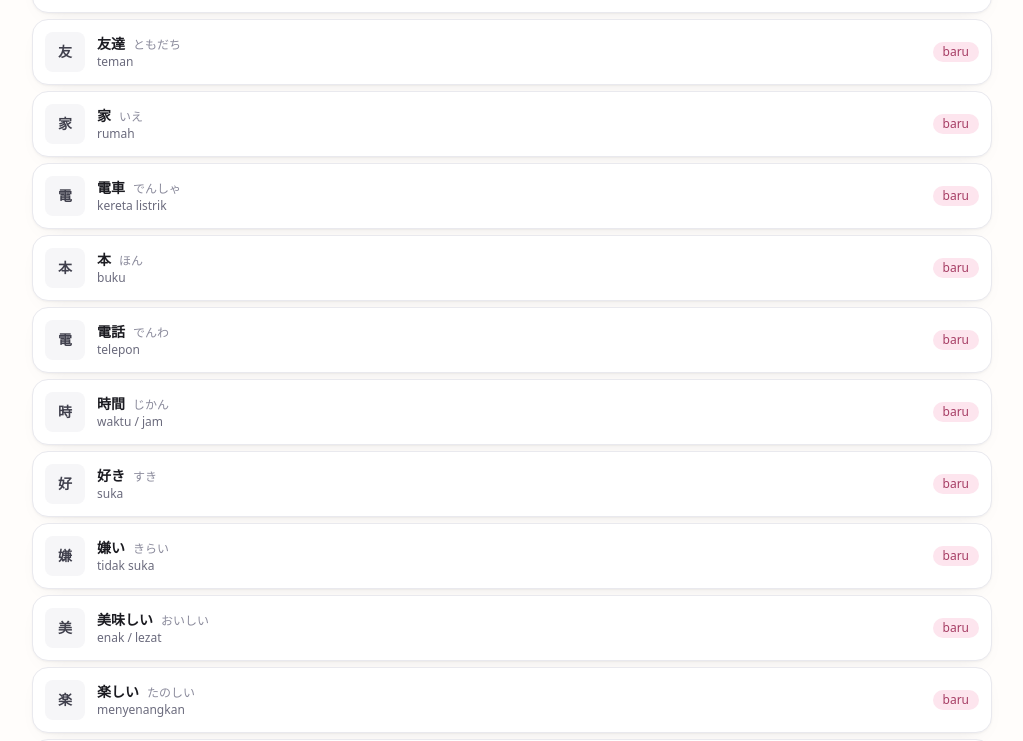
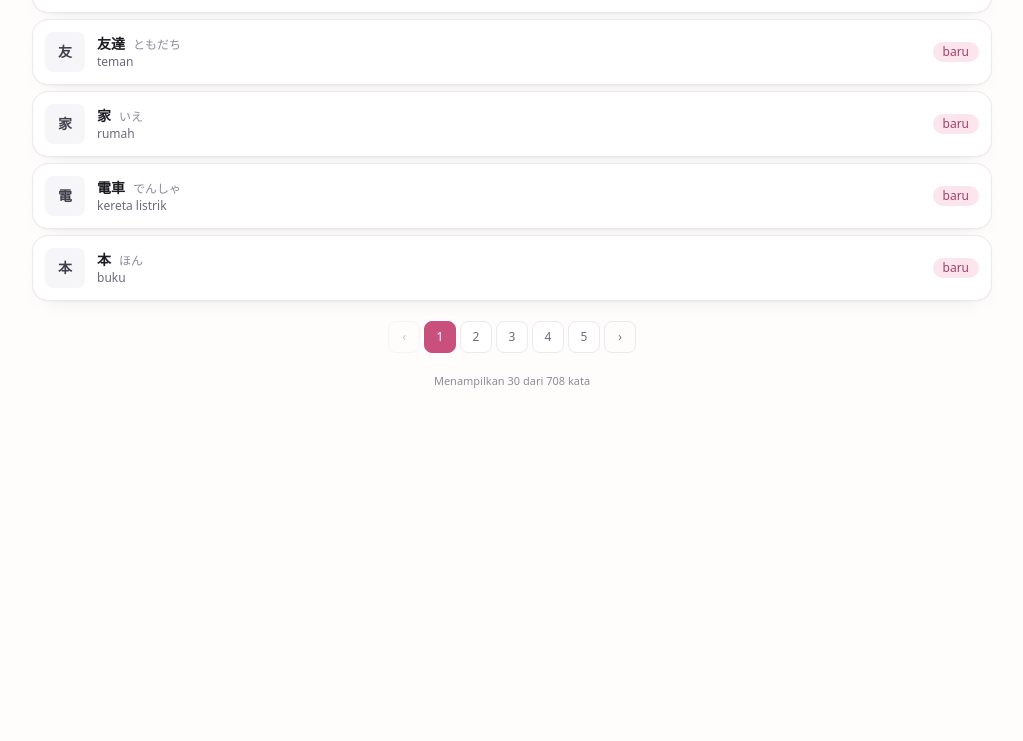
Before and after one commit to Levi50421905/manabi, a Next.js app in the folder apps/web/: page /vocab in a window 1280 px wide. Shown: the part 2017-2758 px from the top of the page, without its empty margins (256-1279 px from the left). After the commit the page ends 2463 px from the top, so only its background shows below. Built offline with nearby package versions, Linux system fonts and the light colour scheme.

Commit message:
feat(ux): CTA kana pindah ke header, grid kana lebih padat (10 kolom), paginasi kosakata 30/halaman + animasi bertahap, hormati prefers-reduced-motion

```diff
--- a/apps/web/app/globals.css
+++ b/apps/web/app/globals.css
@@ -138,6 +138,18 @@
   border-color: rgb(var(--surface));
 }
 
+/* Hormati preferensi pengguna yang tidak ingin animasi */
+@media (prefers-reduced-motion: reduce) {
+  *,
+  *::before,
+  *::after {
+    animation-duration: 0.01ms !important;
+    animation-iteration-count: 1 !important;
+    transition-duration: 0.01ms !important;
+    scroll-behavior: auto !important;
+  }
+}
+
 ::-webkit-scrollbar {
   width: 10px;
   height: 10px;
--- a/apps/web/app/kana/page.tsx
+++ b/apps/web/app/kana/page.tsx
@@ -47,8 +47,16 @@ export default function KanaPage() {
             Huruf dasar + dakuten, handakuten, dan yoon. Klik kartu untuk mendengar pelafalannya.
           </p>
         </div>
-        <div className="flex flex-wrap gap-2">
-          <div className="flex rounded-xl border border-ink-200 bg-white p-1">
+        <div className="flex flex-wrap items-center gap-2">
+          <Button
+            onClick={() => {
+              setMode("latihan");
+              startQuiz();
+            }}
+          >
+            Mulai latihan
+          </Button>
+          <div className="flex rounded-xl border border-ink-200 bg-surface p-1">
             {(["hiragana", "katakana"] as KanaType[]).map((item) => (
               <button
                 key={item}
@@ -108,13 +116,13 @@ export default function KanaPage() {
                   <p className="mb-2 text-[11px] font-medium uppercase tracking-wide text-ink-400">
                     {group.label}
                   </p>
-                  <div className="grid grid-cols-5 gap-2">
+                  <div className="grid grid-cols-5 gap-2 sm:grid-cols-8 lg:grid-cols-10">
                     {group.items.map((item) => (
                       <button
                         key={item.id}
                         type="button"
                         onClick={() => speak(item.char)}
-                        title={`${item.char} â€” ${item.romaji} (klik untuk mendengar)`}
+                        title={`${item.char} - ${item.romaji} (klik untuk mendengar)`}
                         className="group flex flex-col items-center justify-center rounded-xl border border-ink-100 bg-white py-3 transition-colors hover:border-sakura-200 hover:bg-sakura-50"
                       >
                         <span className="jp text-2xl font-semibold text-ink-900">{item.char}</span>
--- a/apps/web/app/vocab/page.tsx
+++ b/apps/web/app/vocab/page.tsx
@@ -2,7 +2,16 @@
 
 import { useMemo, useState } from "react";
 import { vocab, type PartOfSpeech } from "@manabi/content";
-import { Badge, Button, Card, CardContent, ProgressBar, cn } from "@manabi/ui";
+import {
+  Badge,
+  Button,
+  Card,
+  CardContent,
+  EmptyState,
+  Pagination,
+  ProgressBar,
+  cn,
+} from "@manabi/ui";
 import type { Rating } from "@manabi/srs";
 import { createCard, review as scheduleReview } from "@manabi/srs";
 import { SpeakButton } from "@/components/speak-button";
@@ -25,12 +34,14 @@ const RATINGS: Array<{ rating: Rating; label: string; className: string }> = [
 ];
 
 const ALL = "semua" as const;
+const PAGE_SIZE = 30;
 
 export default function VocabPage() {
   const progress = useProgress();
   const [query, setQuery] = useState("");
   const [pos, setPos] = useState<PartOfSpeech | typeof ALL>(ALL);
   const [expanded, setExpanded] = useState<string | null>(null);
+  const [page, setPage] = useState(1);
 
   const [session, setSession] = useState<string[] | null>(null);
   const [index, setIndex] = useState(0);
@@ -61,6 +72,10 @@ export default function VocabPage() {
       return `${item.kanji} ${item.kana} ${item.romaji} ${item.meaning}`.toLowerCase().includes(q);
     });
   }, [query, pos]);
+
+  const pageCount = Math.max(1, Math.ceil(filtered.length / PAGE_SIZE));
+  const currentPage = Math.min(page, pageCount);
+  const pageItems = filtered.slice((currentPage - 1) * PAGE_SIZE, currentPage * PAGE_SIZE);
 
   const currentId = session?.[index];
   const current = vocab.find((item) => item.id === currentId);
@@ -239,7 +254,10 @@ export default function VocabPage() {
         <input
           type="search"
           value={query}
-          onChange={(event) => setQuery(event.target.value)}
+          onChange={(event) => {
+            setQuery(event.target.value);
+            setPage(1);
+          }}
           placeholder="Cari kanji, kana, atau arti…"
           className="h-9 min-w-[220px] flex-1 rounded-xl border border-ink-200 bg-white px-3 text-sm text-ink-800 placeholder:text-ink-400 focus:border-sakura-300 focus:outline-none focus:ring-2 focus:ring-sakura-100"
         />
@@ -248,7 +266,10 @@ export default function VocabPage() {
             <button
               key={item}
               type="button"
-              onClick={() => setPos(item)}
+              onClick={() => {
+                setPos(item);
+                setPage(1);
+              }}
               className={cn(
                 "rounded-full border px-2.5 py-1 text-xs transition-colors",
                 pos === item
@@ -263,11 +284,15 @@ export default function VocabPage() {
       </div>
 
       <div className="space-y-1.5">
-        {filtered.map((item) => {
+        {pageItems.map((item, itemIndex) => {
           const card = progress.cards[item.id];
           const isOpen = expanded === item.id;
           return (
-            <Card key={item.id} className={cn(isOpen && "border-sakura-200")}>
+            <Card
+              key={item.id}
+              className={cn("animate-fade-up", isOpen && "border-sakura-200")}
+              style={{ animationDelay: `${Math.min(itemIndex, 10) * 25}ms` }}
+            >
               <button
                 type="button"
                 onClick={() => setExpanded(isOpen ? null : item.id)}
@@ -314,11 +339,19 @@ export default function VocabPage() {
         })}
 
         {filtered.length === 0 && (
-          <p className="rounded-2xl border border-dashed border-ink-200 p-8 text-center text-sm text-ink-400">
-            Tidak ada kosakata yang cocok.
-          </p>
+          <EmptyState
+            glyph="辞"
+            title="Tidak ada kosakata yang cocok"
+            description="Coba kata kunci lain, atau ubah filter jenis kata."
+          />
         )}
       </div>
+
+      <Pagination page={currentPage} pageCount={pageCount} onChange={setPage} />
+
+      <p className="text-center text-[11px] text-ink-400">
+        Menampilkan {pageItems.length} dari {filtered.length} kata
+      </p>
     </div>
   );
 }
--- a/packages/ui/src/index.ts
+++ b/packages/ui/src/index.ts
@@ -12,3 +12,5 @@ export { PageHeader } from "./page-header";
 export type { PageHeaderProps } from "./page-header";
 export { EmptyState } from "./empty-state";
 export type { EmptyStateProps } from "./empty-state";
+export { Pagination } from "./pagination";
+export type { PaginationProps } from "./pagination";
--- /dev/null
+++ b/packages/ui/src/pagination.tsx
@@ -0,0 +1,72 @@
+import * as React from "react";
+import { cn } from "./cn";
+
+export interface PaginationProps {
+  page: number;
+  pageCount: number;
+  onChange: (page: number) => void;
+  className?: string;
+}
+
+function windowPages(page: number, pageCount: number, span = 5): number[] {
+  const half = Math.floor(span / 2);
+  let start = Math.max(1, page - half);
+  const end = Math.min(pageCount, start + span - 1);
+  start = Math.max(1, end - span + 1);
+
+  const pages: number[] = [];
+  for (let index = start; index <= end; index += 1) pages.push(index);
+  return pages;
+}
+
+/** Navigasi halaman untuk daftar panjang (mis. 700+ kosakata). */
+export function Pagination({ page, pageCount, onChange, className }: PaginationProps) {
+  if (pageCount <= 1) return null;
+
+  const button =
+    "grid h-8 min-w-8 place-items-center rounded-lg border border-border px-2 text-xs font-medium transition-colors";
+
+  return (
+    <nav
+      className={cn("flex flex-wrap items-center justify-center gap-1", className)}
+      aria-label="Navigasi halaman"
+    >
+      <button
+        type="button"
+        className={cn(button, "text-fg-muted hover:bg-surface-muted disabled:opacity-40")}
+        onClick={() => onChange(page - 1)}
+        disabled={page <= 1}
+        aria-label="Halaman sebelumnya"
+      >
+        ‹
+      </button>
+
+      {windowPages(page, pageCount).map((item) => (
+        <button
+          key={item}
+          type="button"
+          onClick={() => onChange(item)}
+          aria-current={item === page ? "page" : undefined}
+          className={cn(
+            button,
+            item === page
+              ? "border-accent bg-accent text-white"
+              : "bg-surface text-fg-muted hover:bg-surface-muted hover:text-fg",
+          )}
+        >
+          {item}
+        </button>
+      ))}
+
+      <button
+        type="button"
+        className={cn(button, "text-fg-muted hover:bg-surface-muted disabled:opacity-40")}
+        onClick={() => onChange(page + 1)}
+        disabled={page >= pageCount}
+        aria-label="Halaman berikutnya"
+      >
+        ›
+      </button>
+    </nav>
+  );
+}
```
